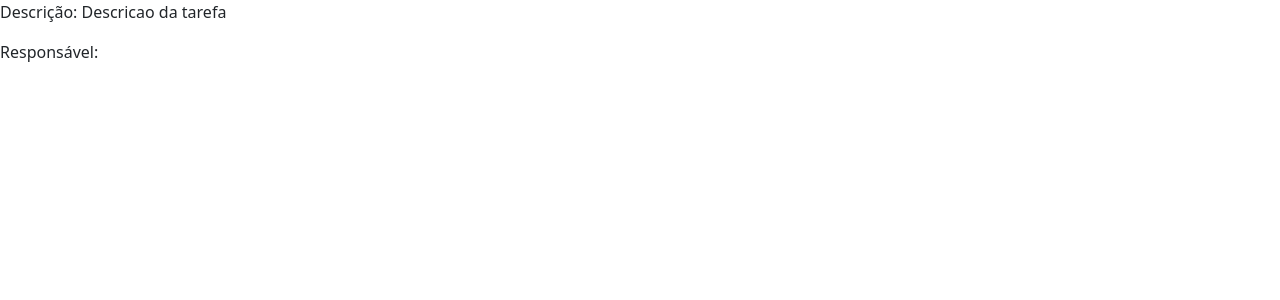
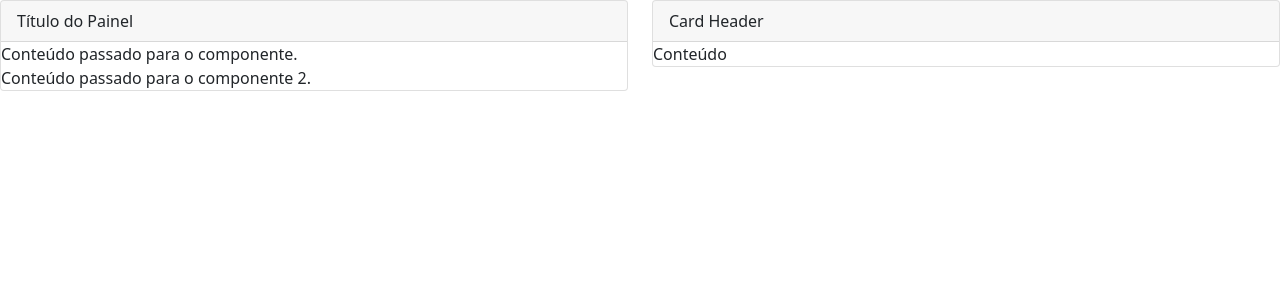
Before and after one commit to pininho/curso-angular-loiane-diretivas, an Angular app: page / in a window 1280 px wide. Shown: the top 300 px of the page. Built offline with nearby package versions, Linux system fonts and the light colour scheme.

Commit message:
ng-content

```diff
--- a/angular.json
+++ b/angular.json
@@ -32,11 +32,12 @@
             ],
             "styles": [
               "src/styles.scss",
-              "./node_modules/bootstrap/dist/css/bootstrap.min.css"
+              "./node_modules/bootstrap/dist/css/bootstrap.css"
             ],
             "scripts": [
-              "./node_modules/popper.js/dist/umd/popper.min.js",
-              "./node_modules/bootstrap/dist/js/bootstrap.min.js"
+              "./node_modules/jquery/dist/jquery.js",
+              "./node_modules/popper.js/dist/umd/popper.js",
+              "./node_modules/bootstrap/dist/js/bootstrap.js"
             ]
           },
           "configurations": {
--- a/package.json
+++ b/package.json
@@ -20,6 +20,8 @@
     "@angular/platform-browser-dynamic": "~13.1.0",
     "@angular/router": "~13.1.0",
     "bootstrap": "^5.1.3",
+    "jquery": "^3.6.0",
+    "popper": "^1.0.1",
     "popper.js": "^1.16.1",
     "rxjs": "~7.4.0",
     "tslib": "^2.3.0",
--- a/src/app/app.component.html
+++ b/src/app/app.component.html
@@ -1,6 +1,23 @@
-<!--app-diretiva-ngif></!--app-diretiva-ngif-->
+<!--app-diretiva-ngif></app-diretiva-ngif-->
 <!--app-diretiva-ngswitch></app-diretiva-ngswitch-->
 <!--app-diretiva-ngfor></app-diretiva-ngfor-->
-<!--app-diretiva-ngclass></!--app-diretiva-ngclass-->
-<!--app-diretiva-ngstyle></!--app-diretiva-ngstyle-->
-<app-operador-elvis></app-operador-elvis>
+<!--app-diretiva-ngclass></app-diretiva-ngclass-->
+<!--app-diretiva-ngstyle></app-diretiva-ngstyle-->
+<!--app-operador-elvis></app-operador-elvis-->
+
+<!--app-exemplo-ng-content>
+  Conteúdo passado para o componente.
+  <app-operador-elvis></app-operador-elvis>
+</app-exemplo-ng-content--->
+
+<app-exemplo-ng-content>
+  <div class="titulo">
+    Título do Painel
+  </div>
+  <div class="corpo">
+    Conteúdo passado para o componente.
+  </div>
+  <div class="corpo">
+    Conteúdo passado para o componente 2.
+  </div>
+</app-exemplo-ng-content>
--- a/src/app/app.module.ts
+++ b/src/app/app.module.ts
@@ -10,6 +10,7 @@ import { DiretivaNgclassComponent } from './diretiva-ngclass/diretiva-ngclass.co
 import { DiretivaNgstyleComponent } from './diretiva-ngstyle/diretiva-ngstyle.component';
 import { FormsModule } from '@angular/forms';
 import { OperadorElvisComponent } from './operador-elvis/operador-elvis.component';
+import { ExemploNgContentComponent } from './exemplo-ng-content/exemplo-ng-content.component';
 
 @NgModule({
   declarations: [
@@ -20,7 +21,8 @@ import { OperadorElvisComponent } from './operador-elvis/operador-elvis.componen
     DiretivaNgforComponent,
     DiretivaNgclassComponent,
     DiretivaNgstyleComponent,
-    OperadorElvisComponent
+    OperadorElvisComponent,
+    ExemploNgContentComponent
   ],
   imports: [
     BrowserModule,
--- /dev/null
+++ b/src/app/exemplo-ng-content/exemplo-ng-content.component.html
@@ -0,0 +1,22 @@
+<div class="row">
+  <div class="col-sm-6">
+    <div class="card">
+      <div class="card-header">
+        <ng-content select=".titulo"></ng-content>
+      </div>
+      <div class="card-text">
+        <ng-content select=".corpo"></ng-content>
+      </div>
+    </div>
+  </div>
+  <div class="col-sm-6">
+    <div class="card">
+      <div class="card-header">
+        Card Header
+      </div>
+      <div class="card-text">
+        Conteúdo
+      </div>
+    </div>
+  </div>
+</div>
--- /dev/null
+++ b/src/app/exemplo-ng-content/exemplo-ng-content.component.ts
@@ -0,0 +1,15 @@
+import { Component, OnInit } from '@angular/core';
+
+@Component({
+  selector: 'app-exemplo-ng-content',
+  templateUrl: './exemplo-ng-content.component.html',
+  styleUrls: ['./exemplo-ng-content.component.scss']
+})
+export class ExemploNgContentComponent implements OnInit {
+
+  constructor() { }
+
+  ngOnInit(): void {
+  }
+
+}
```
Also changed, not shown: src/app/exemplo-ng-content/exemplo-ng-content.component.scss (added), 2 other files (tests, documents, lock files or other folders).
